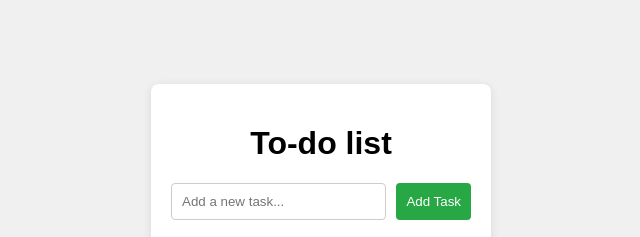
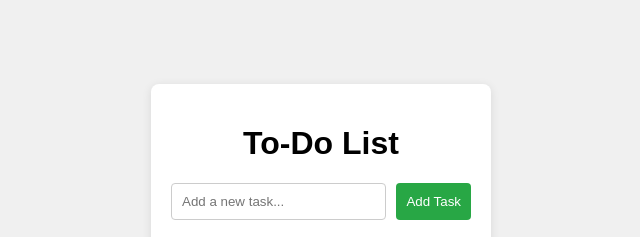
Before and after one commit to Joaoaleluia/to-do-list, a website: page public/index.html in a window 1280 px wide. Shown: the part 228-465 px from the top of the page, 319-959 px from the left. Drawn offline with Linux system fonts and the light colour scheme; no server answers.

Commit message:
Update index.html

```diff
--- a/public/index.html
+++ b/public/index.html
@@ -3,17 +3,16 @@
 <head>
     <meta charset="UTF-8">
     <meta name="viewport" content="width=device-width, initial-scale=1.0">
-    <title>To-do List</title>
+    <title>To-Do List</title>
     <link rel="stylesheet" href="style.css">
 </head>
 <body>
     <div class="container">
-        <h1>To-do list</h1>
+        <h1>To-Do List</h1>
         <div class="input-container">
             <input type="text" id="task-input" placeholder="Add a new task...">
             <button id="add-task-btn">Add Task</button>
         </div>
-
         <ul id="task-list"></ul>
     </div>
     <script src="script.js"></script>
```
